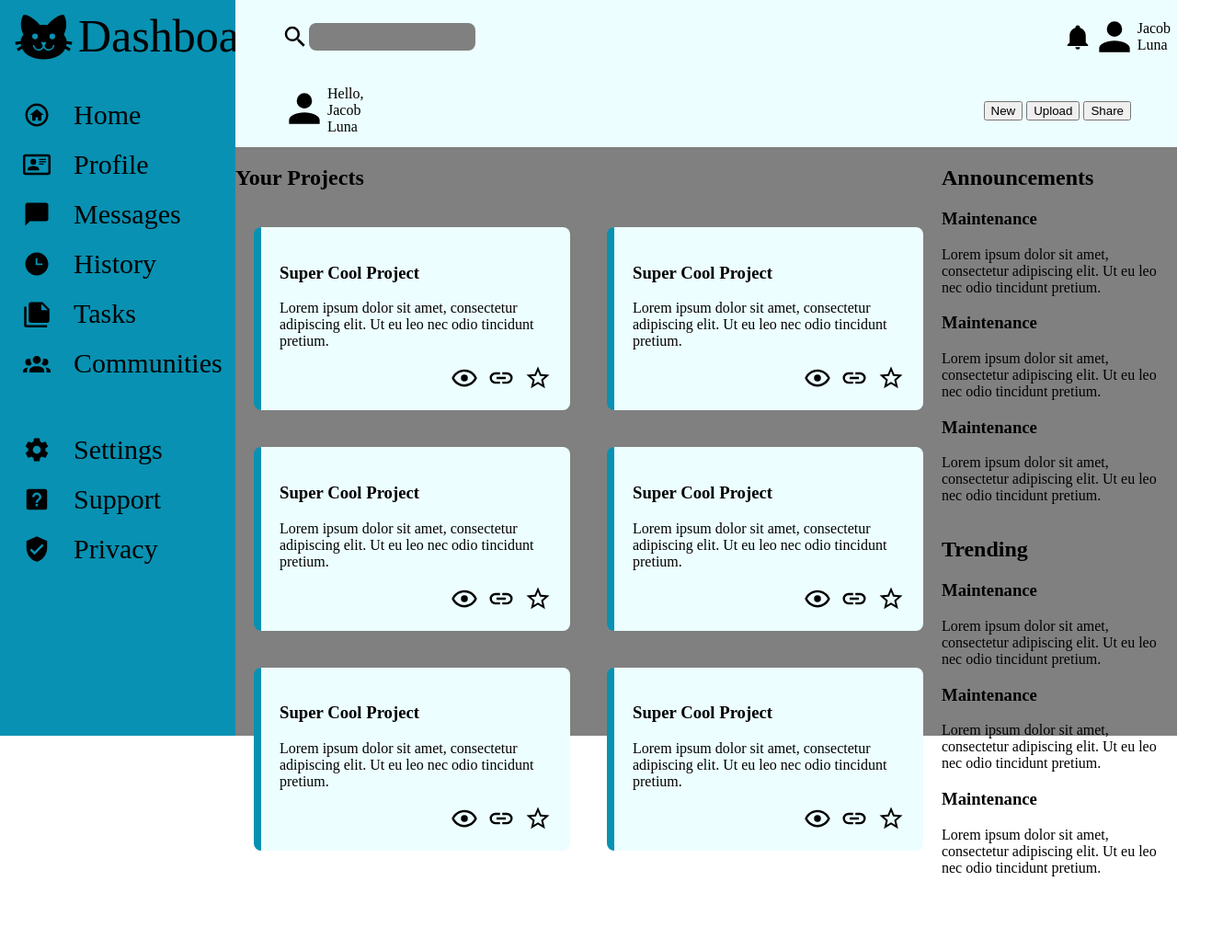
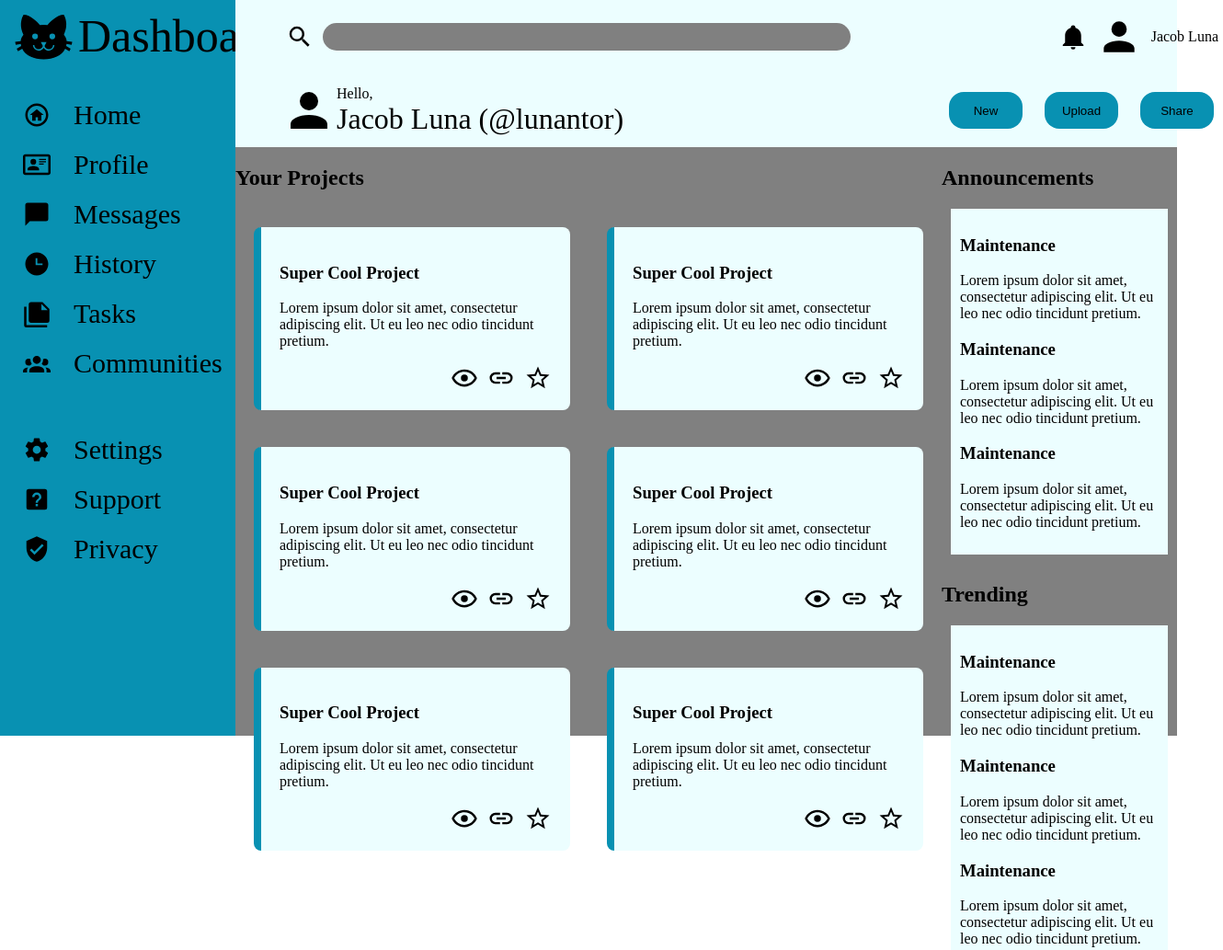
Before and after one commit to Lunanator/dashboard, a plain HTML site: page index.html in a window 1280 px wide. Shown: the top 1033 px of the page at 92% size, 1330 px wide, since content can reach past the window. Before the commit the page ends 969 px from the top, so only its background shows below. Drawn offline with Linux system fonts and the light colour scheme.

Commit message:
Improve arrangement of header elements

```diff
--- a/index.html
+++ b/index.html
@@ -70,7 +70,10 @@
         <div class="header-bottom">
             <div class="welcome">
                 <img src="./assets/account.svg" alt="account" class="profile-pic">
-                <div>Hello, Jacob Luna</div>
+                <div class="greeting">
+                    <div>Hello,</div>
+                    <div class="username">Jacob Luna (@lunantor)</div>
+                </div>
             </div>
             <div class="buttons">
                 <button>New</button>
--- a/style.css
+++ b/style.css
@@ -110,22 +110,51 @@ body {
 }
 
 .searchbar {
+    min-width: 400px;
     display: flex;
 }
 
 .searchbar input {
+    width: 600px;
     border: none;
-    border-radius: 8px;
+    border-radius: 16px;
     background-color: gray;
 }
 
 .header-icons {
+    min-width: 400px;
+    display: flex;
+    align-items: center;
+    justify-content: right;
+}
+
+.searchbar > *,
+.header-icons > * {
+    margin: 0px 5px;
+}
+
+.welcome {
+    min-width: 400px;
     display: flex;
     align-items: center;
 }
 
-.welcome {
-    display: flex;
+.welcome img {
+    max-width: 60px;
+    max-height: 60px;
+}
+
+.username {
+    font-size: 32px;
+}
+
+.buttons > button {
+    width: 80px;
+    height: 40px;
+    border: none;
+    border-radius: 16px;
+    background-color: #0891b2;
+    margin: 0px 10px;
 }
 
 .projects {
@@ -161,6 +190,18 @@ body {
     grid-area: announcements;
 }
 
+.announcements-wrapper {
+    background-color: #ecfeff;
+    margin: 10px;
+    padding: 10px;
+}
+
 .trending {
     grid-area: trending;
 }
+
+.trending-wrapper {
+    background-color: #ecfeff;
+    margin: 10px;
+    padding: 10px;
+}
```
